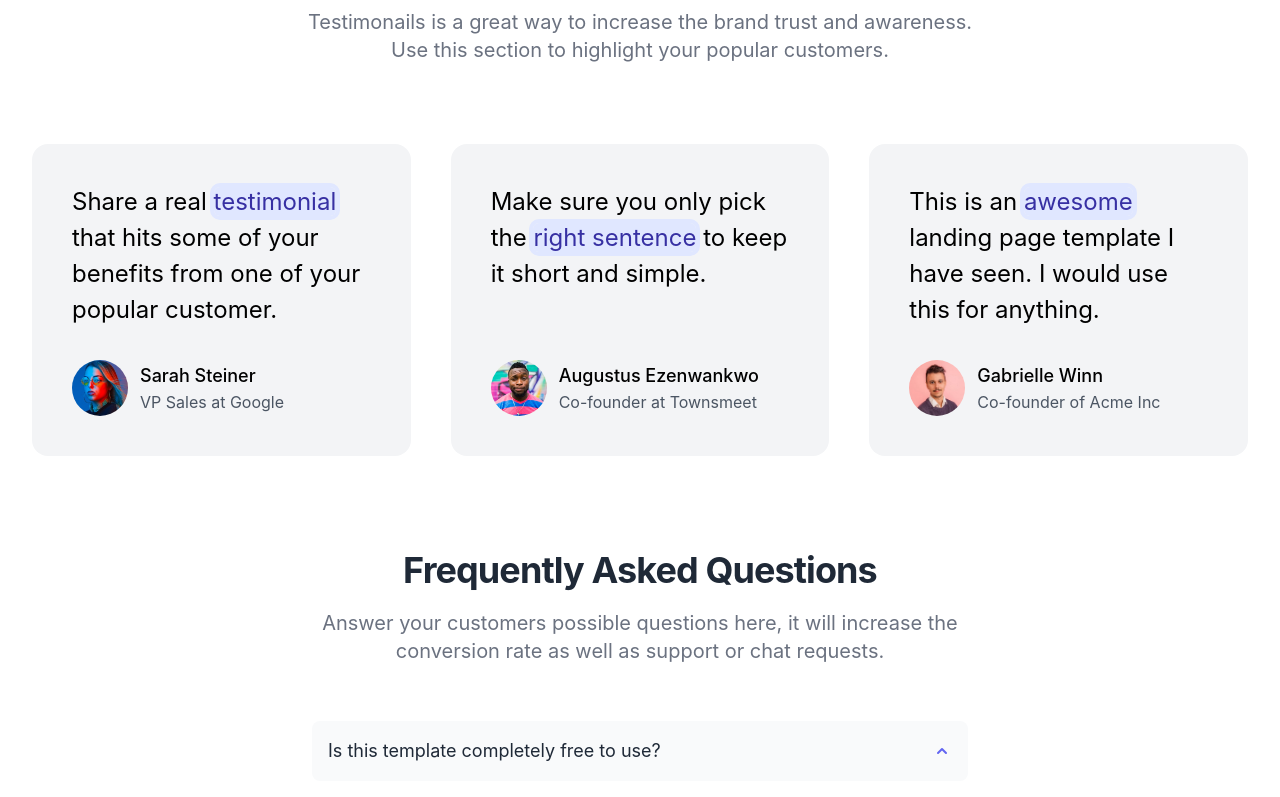
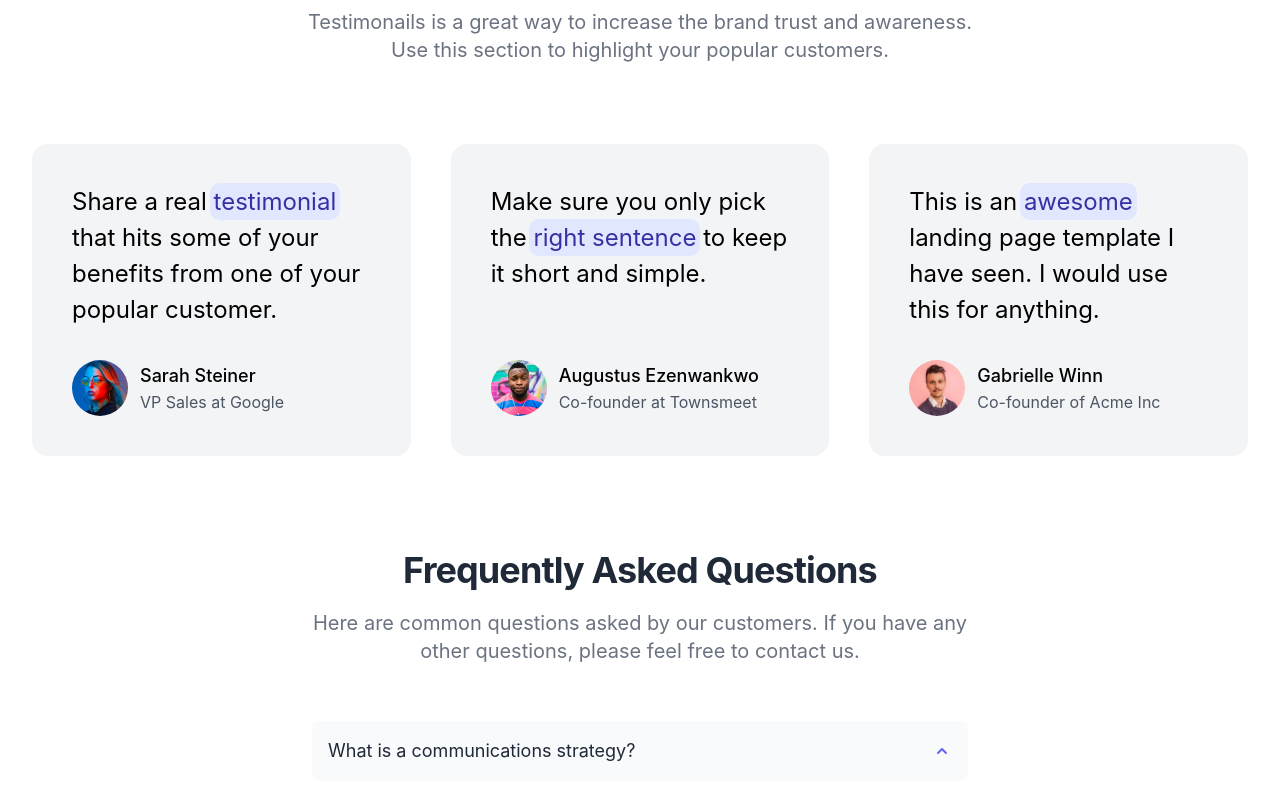
Before and after one commit to Ezenwankwo/rallypoint-frontend, a Next.js app: page / in a window 1280 px wide. Shown: the part 2000-2797 px from the top of the page. Built offline with nearby package versions, Linux system fonts and the light colour scheme.

Commit message:
feat: added faqs questions

```diff
--- a/components/faq.js
+++ b/components/faq.js
@@ -35,21 +35,25 @@ export default function Faq() {
 
 const faqdata = [
   {
-    question: "Is this template completely free to use?",
+    question: "What is a communications strategy?",
     answer: "Yes, this template is completely free to use.",
   },
   {
-    question: "Can I use it in a commercial project?",
+    question: "Does my business need a communications strategy?",
     answer: "Yes, this you can.",
   },
   {
-    question: "What is your refund policy? ",
+    question: "Why do I need a communications strategy?",
     answer:
       "If you're unhappy with your purchase for any reason, email us within 90 days and we'll refund you in full, no questions asked.",
   },
   {
-    question: "Do you offer technical support? ",
+    question: "How do I get started on developing my personalised communications strategy?",
     answer:
       "No, we don't offer technical support for free downloads. Please purchase a support plan to get 6 months of support.",
   },
+  {
+    question: "What do you charge for developing a communications strategy?",
+    answer: "Yes, this you can.",
+  },
 ];
--- a/components/footer.js
+++ b/components/footer.js
@@ -5,8 +5,8 @@ import Container from "./container";
 
 export default function Footer() {
   const navigation = [
-    "Our Process",
     "Contact",
+    "Faqs",
     "Blog",
   ];
   const legal = ["Terms", "Privacy", "Legal"];
--- a/components/navbar.js
+++ b/components/navbar.js
@@ -5,8 +5,8 @@ import { Disclosure } from "@headlessui/react";
 
 export default function Navbar() {
   const navigation = [
-    "Process",
     "Contact",
+    "Faqs",
     "Blog",
   ];
 
--- a/pages/index.js
+++ b/pages/index.js
@@ -48,8 +48,8 @@ export default function Home() {
       </SectionTitle>
       <Testimonials />
       <SectionTitle title="Frequently Asked Questions">
-        Answer your customers possible questions here, it will increase the
-        conversion rate as well as support or chat requests.
+        Here are common questions asked by our customers.
+        If you have any other questions, please feel free to contact us.
       </SectionTitle>
       <Faq />
       <Cta />
```
